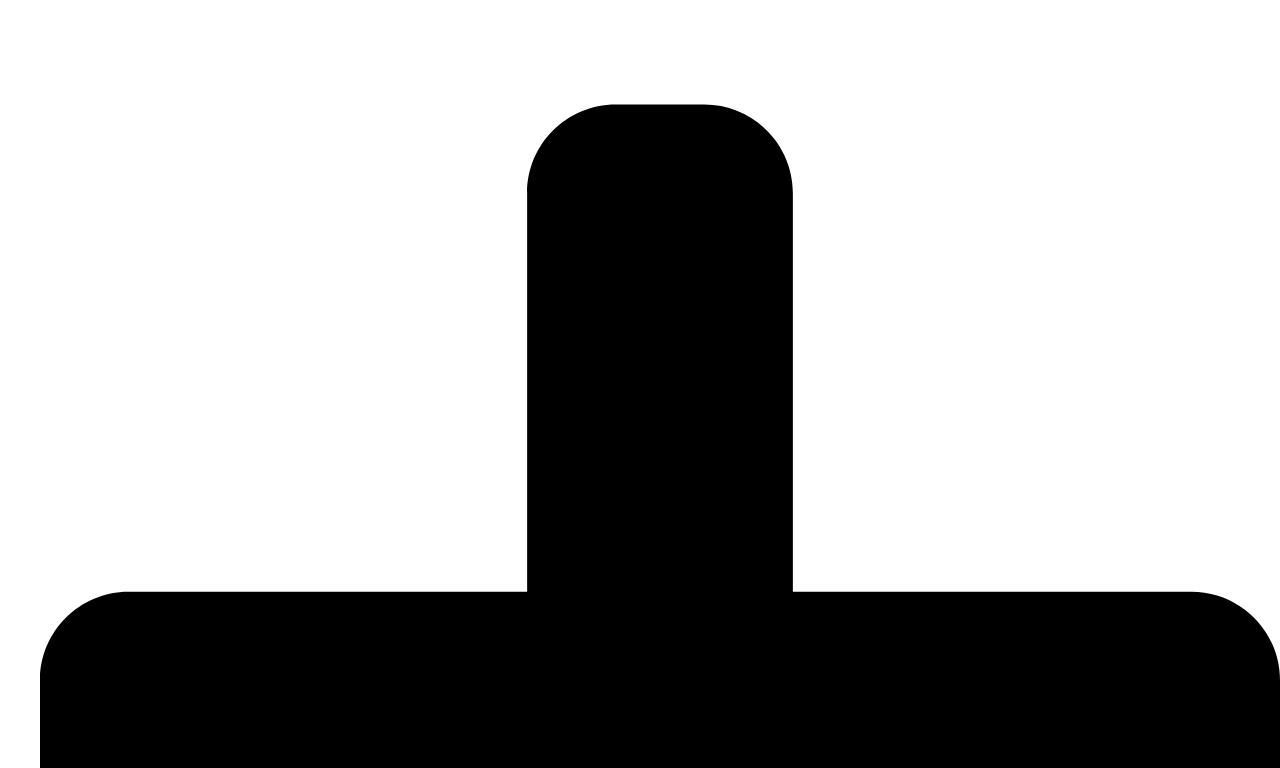
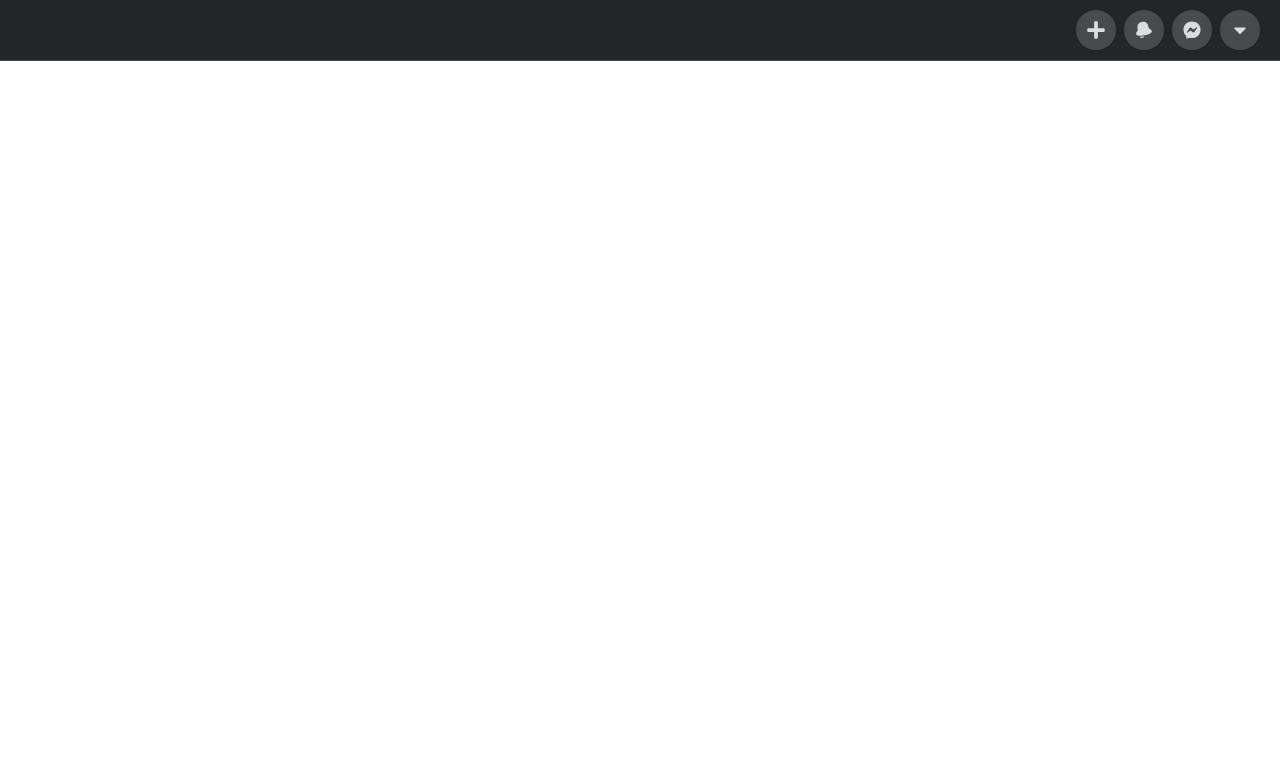
Before and after one commit to Rellyso/facebook-nav, a React (Create React App) app: page / in a window 1280 px wide. Shown: the top 768 px of the page. Built offline with nearby package versions, Linux system fonts and the light colour scheme.

Commit message:
Getitng styles from components

```diff
--- a/src/index.css
+++ b/src/index.css
@@ -11,3 +11,104 @@ code {
   font-family: source-code-pro, Menlo, Monaco, Consolas, 'Courier New',
     monospace;
 }
+
+:root {
+  --bg: #242526;
+  --bg-accent: #484a4d;
+  --text-color: #dadce1;
+  --nav-size: 60px;
+  --border: 1px solid #474a4d;
+  --border-radius: 8px;
+  --speed: 500ms;
+}
+
+ul {
+  list-style: none;
+  margin: 0;
+  padding: 0;
+}
+
+a {
+  color: var(--text-color);
+  text-decoration: none;
+}
+
+.navbar {
+  height: var(--nav-size);
+  background-color: var(--bg);
+  padding: 0 1rem;
+  border-bottom: var(--border);
+
+  display: flex;
+  align-items: center;
+  justify-content: flex-end;
+}
+
+.navbar-nav {
+  max-width: 100%;
+  max-height: 100%;
+
+  display: flex;
+  justify-content: flex-end;
+}
+
+.nav-item {
+  width: calc(var(--nav-size) * 0.8);
+
+  display: flex;
+  align-items: center;
+  justify-content: center;
+}
+
+.icon-button {
+  --button-size: calc(var(--nav-size) * 0.5);
+  width: var(--button-size);
+  height: var(--button-size);
+  background-color: #484a4d;
+  border-radius: 50%;
+  padding: 5px;
+  margin: 2px;
+
+  display: flex;
+  align-items: center;
+  justify-content: center;
+
+  transition: filter .3s;
+}
+
+.icon-button:hover {
+  filter: brightness(1.2);
+}
+
+.icon-button svg {
+  fill: var(--text-color);
+  width: 20px;
+  height: 20px;
+}
+
+.dropdown {
+  background-color: var(--bg);
+
+  position: absolute;
+  top: 58px;
+  width: 300px;
+  transform: translateX(-45%);
+  border: var(--border);
+  border-radius: var(--border-radius);
+  padding: 1rem;
+
+  overflow: hidden;
+}
+
+.menu-item {
+  height: 50px;
+  display: flex;
+  align-items: center;
+  border-radius: var(--border-radius);
+  transition: background var(--speed);
+  padding: 0.5rem;
+}
+
+.menu-item:hover {
+  background-color: #525357;
+}
```
